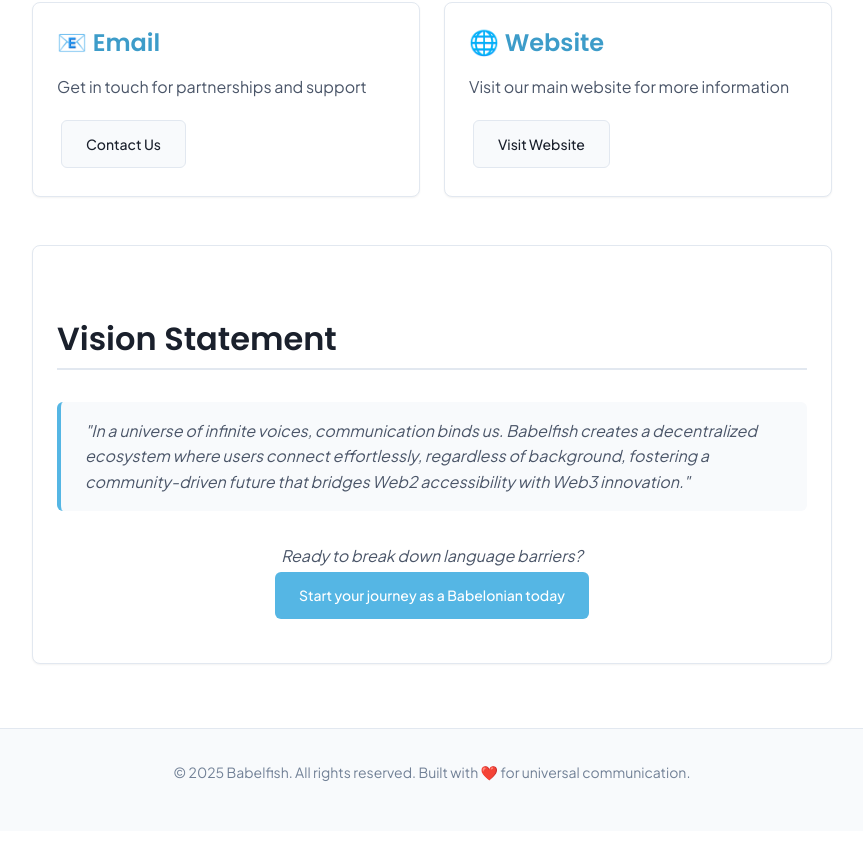
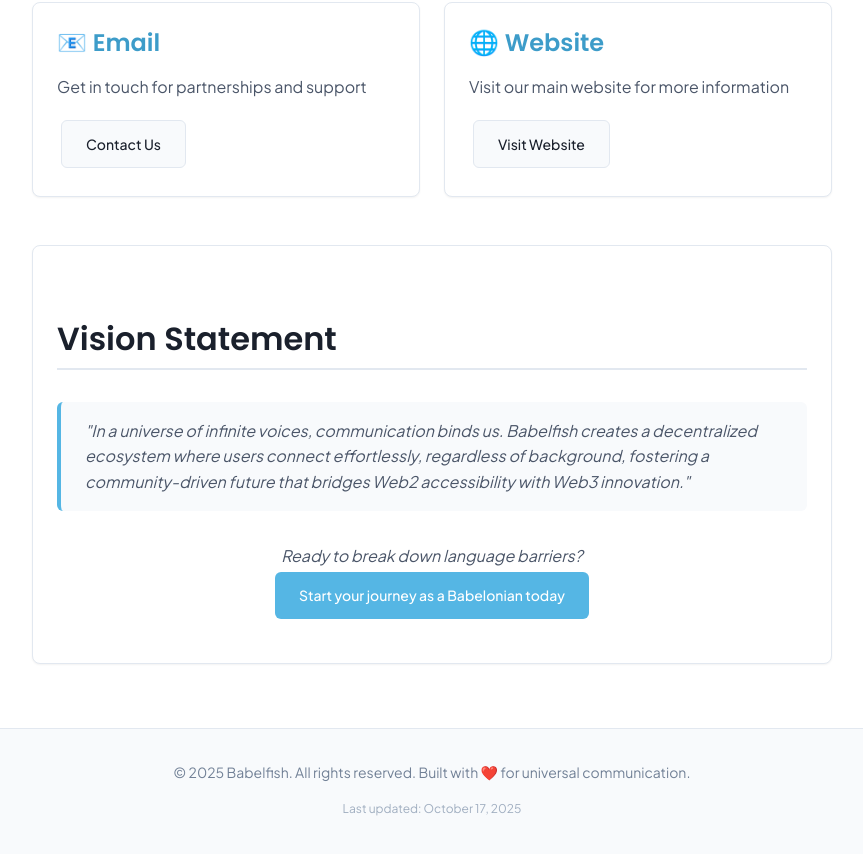
Before and after one commit to babelfishfun/docs, a plain HTML site: page index.html in a window 1280 px wide. Shown: the part 3157-4011 px from the top of the page, without its empty margins (348-1211 px from the left). Drawn offline with Linux system fonts and the light colour scheme.

Commit message:
Add last updated timestamp to documentation
- Added 'Last updated' timestamp to footer
- Automatically displays current date when page loads
- Styled with smaller, muted text for subtle appearance
- Improves documentation transparency and freshness indicators

```diff
--- a/assets/css/style.css
+++ b/assets/css/style.css
@@ -514,6 +514,12 @@ a:hover {
   font-size: 0.875rem;
 }
 
+.docs-footer .last-updated {
+  margin-top: 0.5rem;
+  font-size: 0.75rem;
+  color: var(--text-muted);
+}
+
 /* Responsive Design */
 @media (max-width: 768px) {
   .docs-sidebar {
--- a/assets/js/theme.js
+++ b/assets/js/theme.js
@@ -163,4 +163,15 @@ document.addEventListener('DOMContentLoaded', function() {
             });
         });
     }
+
+    // Set last updated date
+    const lastUpdatedElement = document.getElementById('last-updated-date');
+    if (lastUpdatedElement) {
+        const lastUpdated = new Date().toLocaleDateString('en-US', {
+            year: 'numeric',
+            month: 'long',
+            day: 'numeric'
+        });
+        lastUpdatedElement.textContent = lastUpdated;
+    }
 });
--- a/index.html
+++ b/index.html
@@ -224,6 +224,7 @@
             <!-- Footer -->
             <footer class="docs-footer">
                 <p>&copy; 2025 Babelfish. All rights reserved. Built with ❤️ for universal communication.</p>
+                <p class="last-updated">Last updated: <span id="last-updated-date"></span></p>
             </footer>
         </main>
 
```
